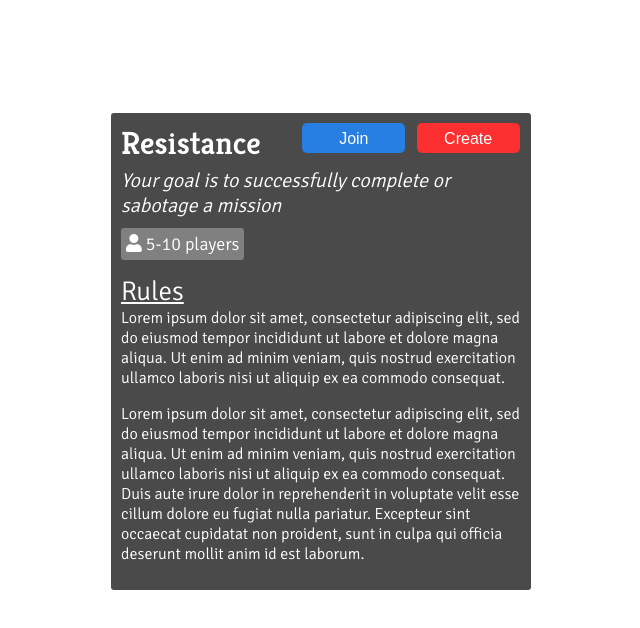
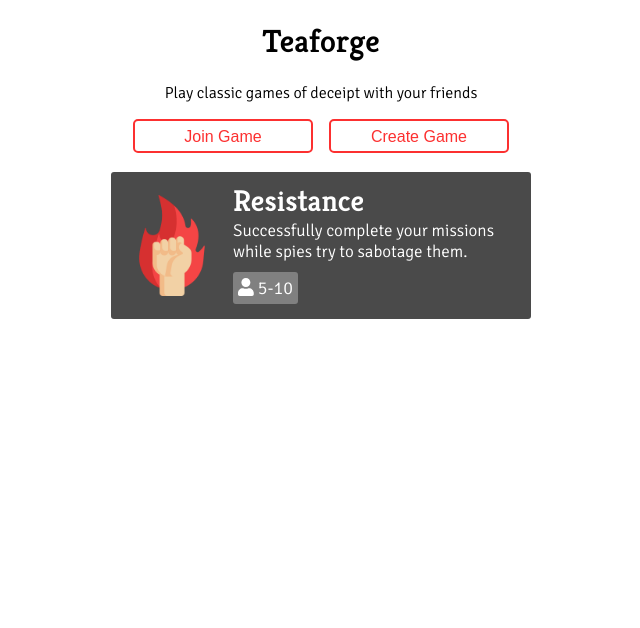
Before and after one commit to ThivRajan/Teaforge-Client, a React (Create React App) app: page /resistance in a window 1280 px wide. Shown: the top 628 px of the page, without its empty margins (319-959 px from the left). Built offline with nearby package versions, Linux system fonts and the light colour scheme.

Commit message:
fixing modal

```diff
--- a/package.json
+++ b/package.json
@@ -46,6 +46,7 @@
 	},
 	"devDependencies": {
 		"@types/react-fontawesome": "^1.6.4",
+		"@types/react-modal": "^3.10.6",
 		"@types/react-router-dom": "^5.1.5",
 		"@types/styled-components": "^5.1.3"
 	}
--- a/src/App.tsx
+++ b/src/App.tsx
@@ -1,9 +1,7 @@
 import React from 'react';
-// import styled from 'styled-components';
 import { Switch, Route } from 'react-router-dom';
 
 import Main from './components/Main';
-import Description from './components/Description';
 import JoinForm from './components/JoinForm';
 import CreateForm from './components/CreateForm';
 import RoomLobby from './components/RoomLobby';
@@ -22,12 +20,9 @@ const App = () => {
 				<Route path="/join">
 					<JoinForm />
 				</Route>
+
 				<Route path="/create">
 					<CreateForm />
-				</Route>
-
-				<Route path="/resistance">
-					<Description />
 				</Route>
 
 				<Route path="/">
--- a/src/components/Description.tsx
+++ b/src/components/Description.tsx
@@ -2,88 +2,99 @@ import React from 'react';
 import styled from 'styled-components';
 
 import { Link } from 'react-router-dom';
-
+import ReactModal from 'react-modal';
 import Players from '../styles/Players';
 import { FilledButton } from '../styles/Button';
 import { blue } from '../styles/Global';
 
-const Container = styled.div`
+const Container = styled(ReactModal)`
 	background: #4a4a4a;
 	color: white;
 	text-align: left;
 	border-radius: 3px;
+	overflow-y: auto;
 
-	margin: 25% 15px;
-	padding: 10px;
+	max-width: 80%;
+	max-height: 80%;
+	margin: 15% auto;
+	padding: 20px;
 
-	div {
-		display: grid;
-		grid-template-columns: repeat(3, 1fr) 2fr 2fr;
-		margin-bottom: 15px;
-
+	text-align: center;
+	display: flex;
+	flex-direction: column;
 
 	h1 {
-			grid-column: 1/4;
-			grid-row: 1;
-			margin: 0;
-			// font-family: signika, san-serif;
+		margin: 10px;
 	}
 
 	button {
-			width: 90%;
-			height: max-content;
-			margin: auto 10px;
-			grid-row: 1;
+		max-width: 200px;
 	}
 
-		i {
-			grid-column: 1/6;
-			grid-row: 2;
-			font-size: 20px;
-			padding-top: 5px;
-		}
-
-		span {
-			grid-column: 1/4;
-			grid-row: 3;
-			width: max-content;
-		}
+	div {
+		margin-top: 15px;
 	}
 
 	u {
 		font-size: 27px;
+		text-align: left;
 	}
 
 	p {
 		margin-top: 0;
+		text-align: left;
 	}
 
+	span {
+		width: max-content;
+		margin-bottom: 10px;
+	}
 `;
 
-const GameDescription = () => {
+const GameDescription: React.FC<{ modalOpen: boolean; handleClose: Function }> =
+	({ modalOpen, handleClose }) => {
 		return (
-		<Container>
+			<Container
+				isOpen={modalOpen}
+				shouldCloseOnOverlayClick={true}
+				onRequestClose={handleClose}
+			>
+				<h1>Resistance</h1>
+				<i>Your goal is to either successfully complete or sabotage a mission</i>
 				<div>
-				<h1>Resistance</h1>
 					<Link to="/join">
 						<FilledButton color={blue}>Join</FilledButton>
 					</Link>
 					<Link to="/create">
 						<FilledButton>Create</FilledButton>
 					</Link>
-
-				<i>Your goal is to successfully complete or sabotage a mission</i>
-				<Players players={'5-10 players'} />
 				</div>
 
+
 				<u>Rules</u>
+				<Players players={'5-10 Players'} />
 				<p>
 					Lorem ipsum dolor sit amet, consectetur adipiscing elit,
 					sed do eiusmod tempor incididunt ut labore et dolore magna
 					aliqua. Ut enim ad minim veniam, quis nostrud exercitation
 					ullamco laboris nisi ut aliquip ex ea commodo consequat.
 				</p>
-
+				<p>
+					Lorem ipsum dolor sit amet, consectetur adipiscing elit,
+					sed do eiusmod tempor incididunt ut labore et dolore magna
+					aliqua. Ut enim ad minim veniam, quis nostrud exercitation
+					ullamco laboris nisi ut aliquip ex ea commodo consequat. Duis
+					aute irure dolor in reprehenderit in voluptate velit esse
+					cillum dolore eu fugiat nulla pariatur. Excepteur sint occaecat
+					cupidatat non proident, sunt in culpa qui officia deserunt
+					mollit anim id est laborum.
+				</p>
+				<p>
+					Lorem ipsum dolor sit amet, consectetur adipiscing elit,
+					sed do eiusmod tempor incididunt ut labore et dolore magna
+					aliqua. Ut enim ad minim veniam, quis nostrud exercitation
+					ullamco laboris nisi ut aliquip ex ea commodo consequat.
+				</p>
 				<p>
 					Lorem ipsum dolor sit amet, consectetur adipiscing elit,
 					sed do eiusmod tempor incididunt ut labore et dolore magna
--- a/src/components/Main.tsx
+++ b/src/components/Main.tsx
@@ -1,12 +1,12 @@
-import React from 'react';
+import React, { useState } from 'react';
 import { Link } from 'react-router-dom';
 import styled from 'styled-components';
 
 import fist from '../assets/fist.png';
 
 import Players from '../styles/Players';
-
 import { OutlineButton } from '../styles/Button';
+import Description from './Description';
 
 const Main = () => {
 	return (
@@ -31,7 +31,7 @@ const CardContainer = styled.div`
 	margin: auto;
 `;
 
-const Card = styled.a`
+const Card = styled.div`
 	color: white;
 	background-color: #4a4a4a;
 
@@ -45,9 +45,9 @@ const Card = styled.a`
 	grid-template-columns: 4fr 11fr;
 	transition: box-shadow 200ms;
 
-
 	:hover {
 		box-shadow: 0px 0px 15px 5px #707070;
+		cursor: pointer;
 	}
 
 	h2 {
@@ -87,9 +87,17 @@ const Card = styled.a`
     }
 `;
 
-const GameList = () => (
+const GameList = () => {
+	const [modalOpen, setModalOpen] = useState<boolean>(false);
+	const openModal = (): void => setModalOpen(true);
+	const closeModal = (): void => {
+		setModalOpen(false);
+	};
+
+	return (
+		<>
 			<CardContainer>
-		<Card href="resistance">
+				<Card onClick={openModal}>
 					<img src={fist} alt="resistance logo" />
 					<div>
 						<h2>Resistance</h2>
@@ -101,6 +109,10 @@ const GameList = () => (
 					</div>
 				</Card>
 			</CardContainer>
+			<Description modalOpen={modalOpen} onRequestClose={closeModal} />
+		</>
 	);
 
+};
+
 export default Main;
--- a/src/styles/Global.tsx
+++ b/src/styles/Global.tsx
@@ -8,7 +8,7 @@ const GlobalStyle = createGlobalStyle`
 		max-width: 450px;
 		margin: 0 auto;
 		text-align: center;
-		font-family: Kreon, serif;
+		font-family: Signika, sans-serif;
 	}
 
 	i, p, u {
```
Also changed, not shown: 1 other file (tests, documents, lock files or other folders). Lines whose indentation alone changed are shown as unchanged.
